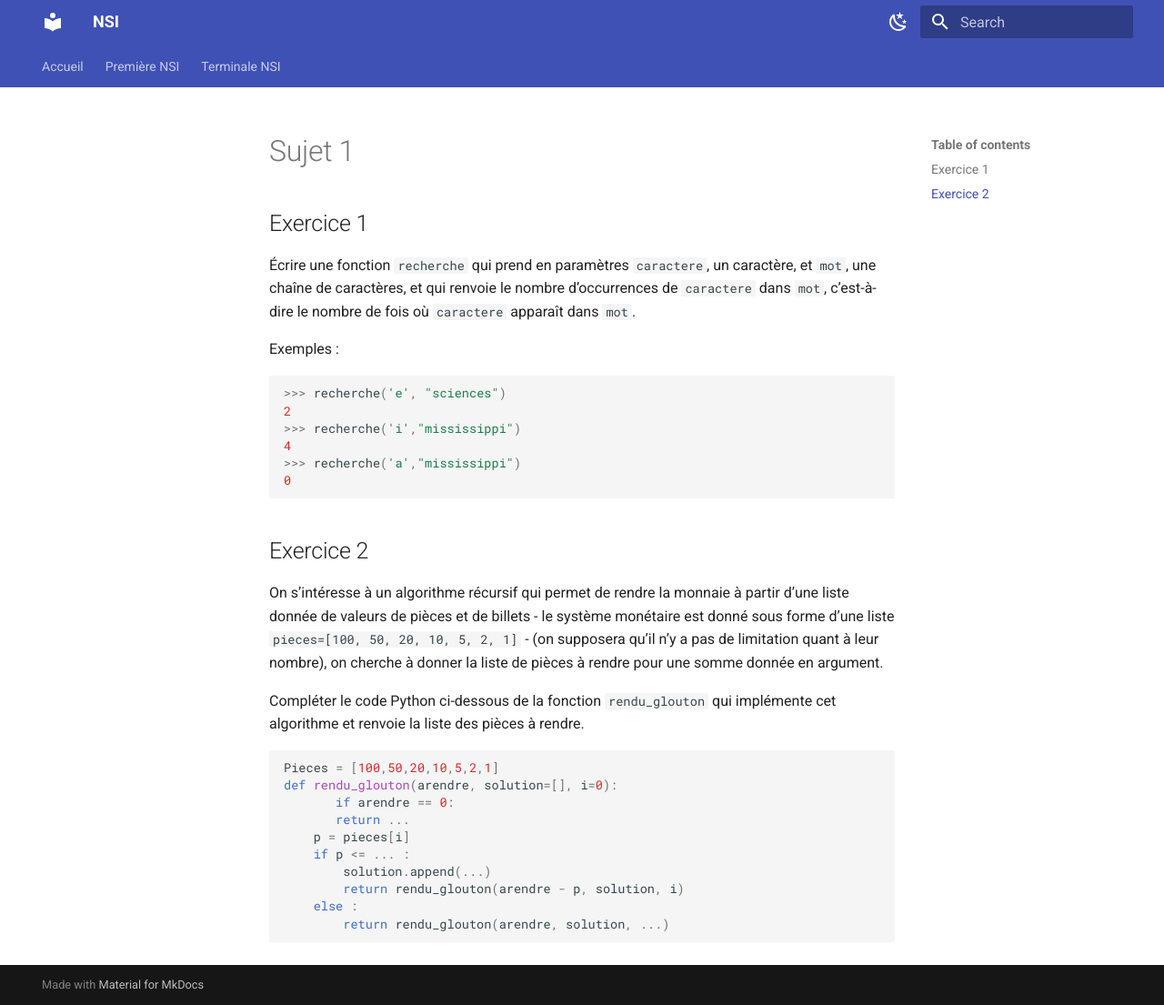
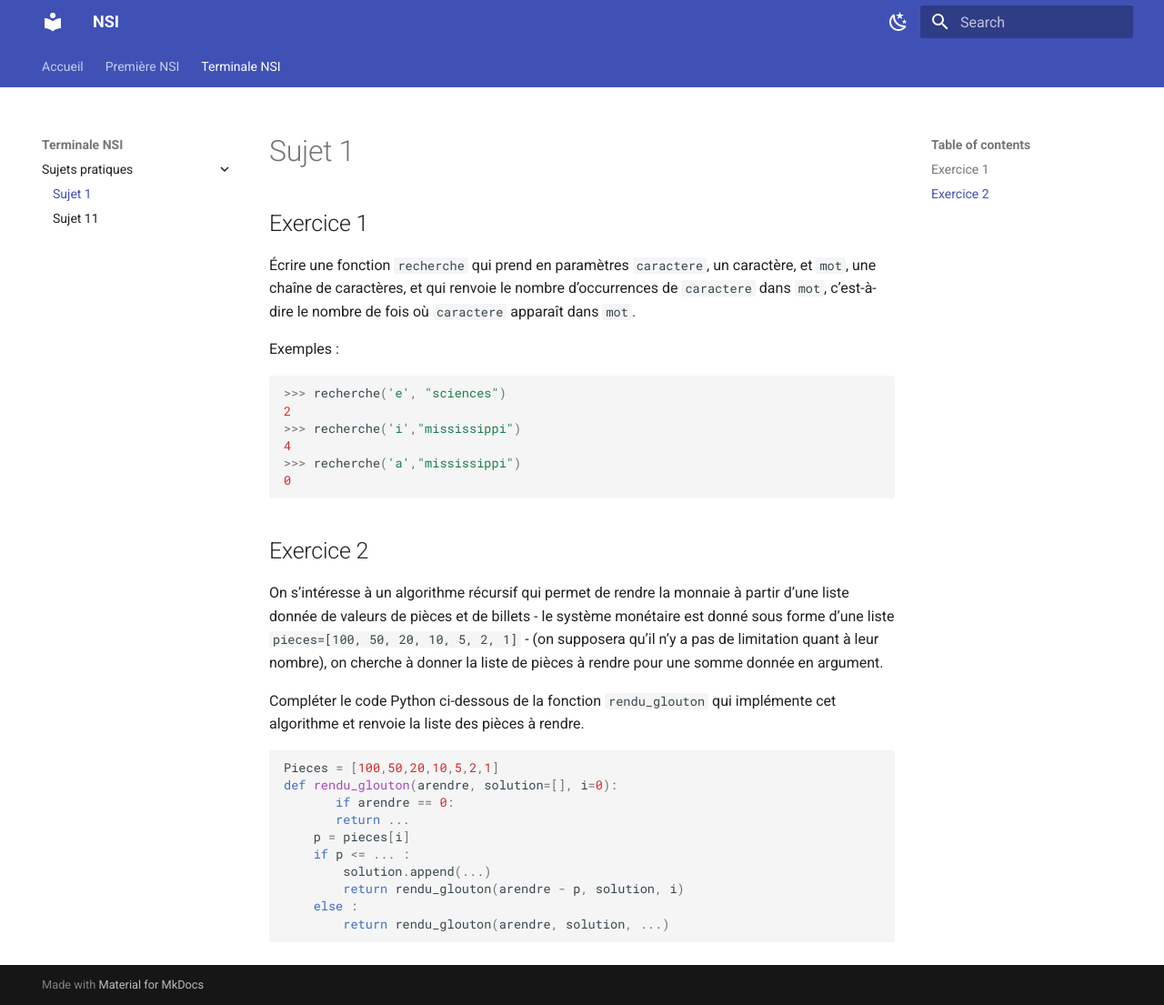
Before and after one commit to infocornouaille/nsi-cornouaille, an MkDocs documentation site: the page built from docs/terminales/sujets_pratiques/sujet1.md, in a window 1280 px wide and 1105 px high. Shown: the whole window at 91% size. Built offline with MkDocs 1.6.1 and Material for MkDocs 9.7.7, drawn with Linux system fonts in a browser that asks for light colours.

Commit message:
Update mkdocs.yml

```diff
--- a/mkdocs.yml
+++ b/mkdocs.yml
@@ -51,4 +51,5 @@ nav:
       - Parcours séquentiels: premiere/algorithmique/parcours.md
   - Terminale NSI:
     - Sujets pratiques:
+      - Sujet 1: terminales/sujets_pratiques/sujet1.md
       - Sujet 11: terminales/sujets_pratiques/sujet11.md
```
